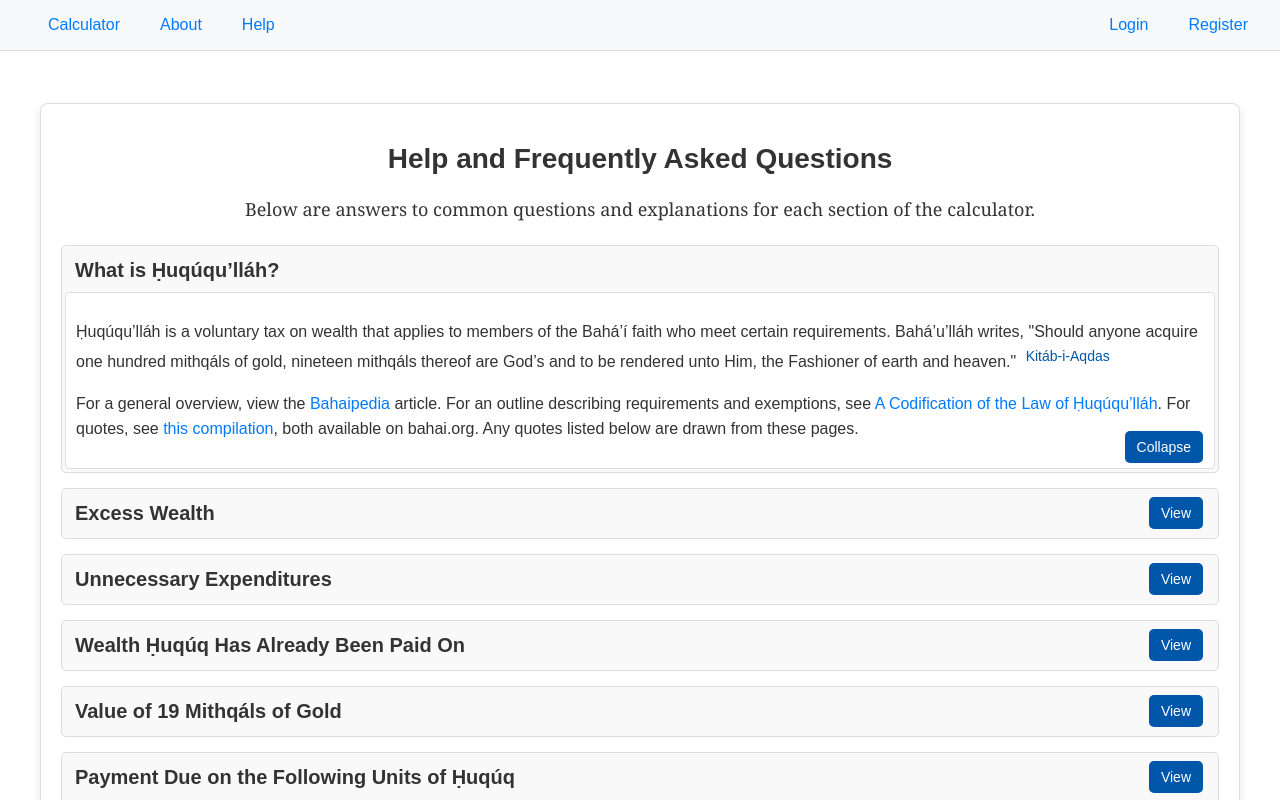
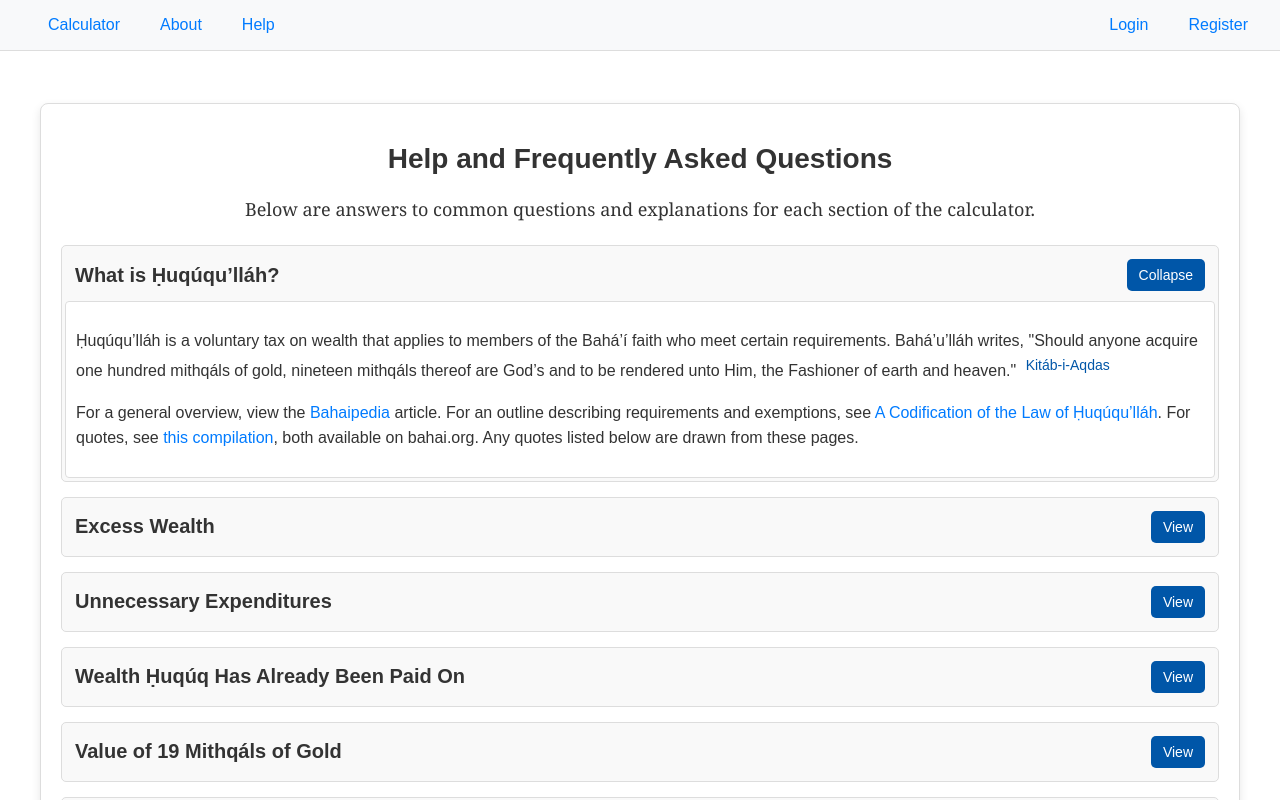
Before and after one commit to bahaipedia/huququlator, a React (Vite) app in the folder client/: page /help in a window 1280 px wide. Shown: the top 800 px of the page. Built offline with nearby package versions, Linux system fonts and the light colour scheme; no server answers.

Commit message:
Update static.css

```diff
--- a/client/src/styles/static.css
+++ b/client/src/styles/static.css
@@ -70,9 +70,6 @@
 }
 
 .view-more {
-    position: absolute;
-    right: 15px;
-    bottom: 9px;
     background-color: #0056A8;
     color: white;
     border: none;
@@ -80,7 +77,6 @@
     padding: 8px 12px;
     cursor: pointer;
     font-size: 14px;
-    z-index: 1;
 }
 
 .view-more:hover {
```
